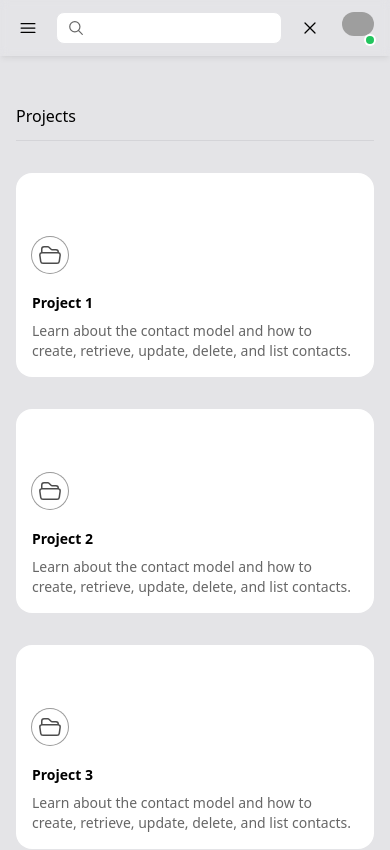
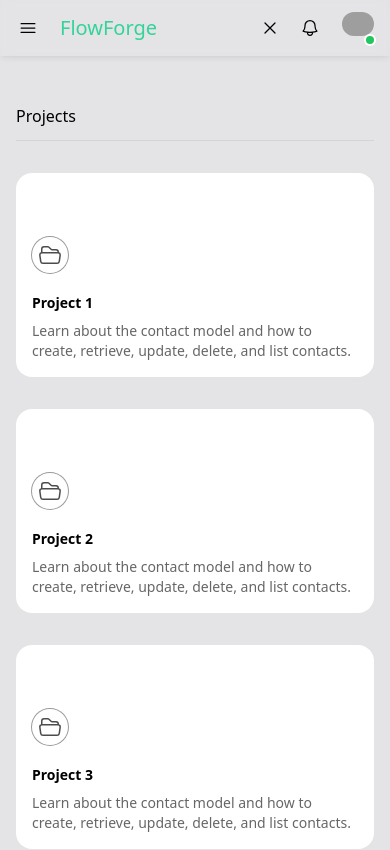
Before and after one commit to aivaras-bankauskas/vuetasks, a Vue app: page / in a window 390 px wide. Shown: the top 850 px of the page. Built offline with nearby package versions, Linux system fonts and the light colour scheme; grey boxes are pictures that could not be loaded.

Commit message:
HeaderLayout.vue: update search and styling

```diff
--- a/src/views/layouts/HeaderLayout.vue
+++ b/src/views/layouts/HeaderLayout.vue
@@ -20,19 +20,20 @@
     });
 
     const toggleStore = useToggleStore();
+    const searchId = 'headerSearch';
 </script>
 
 <template>
     <div class="hidden lg:flex">
         <CompanyNameLink :data="data" link-to="/" span-class="text-2xl" />
     </div>
-    <div class="fixed inset-x-0 top-0 z-50 flex h-14 items-center justify-between gap-4 px-4 sm:px-6 lg:left-64 lg:z-30 lg:px-8 xl:left-72 transition nav-background link">
+    <div class="fixed inset-x-0 top-0 z-50 h-14 flex justify-between items-center gap-4 px-4 sm:px-6 lg:left-64 lg:z-30 lg:px-8 xl:left-72 transition nav-background link">
         <div class="flex items-center gap-5 lg:hidden">
             <HamburgerIcon />
-            <CompanyNameLink :data="data" link-to="/" :class="{ 'hidden': toggleStore.isSearchShown }" span-class="text-xl" />
+            <CompanyNameLink :data="data" link-to="/" :class="{ 'hidden': toggleStore.isSearchShown[searchId] }" span-class="text-xl" />
         </div>
-        <div :class="{ 'hidden': !toggleStore.isSearchShown }" class="max-w-md flex-auto sm:block">
-            <SearchInput input-class="border border-body-light dark:border-body-dark/50" />
+        <div :class="{ 'hidden': !toggleStore.isSearchShown[searchId] }" class="max-w-md flex-auto sm:block">
+            <SearchInput placeholder="Search something..." input-class="border border-body-light dark:border-body-dark/50" />
         </div>
         <div class="flex items-center gap-5">
             <nav class="hidden lg:block">
@@ -43,9 +44,9 @@
             </nav>
             <div class="hidden lg:block md:h-5 md:w-px md:bg-divider-light md:dark:bg-divider-dark"></div>
             <div class="flex gap-4">
-                <SearchIcon />
+                <SearchIcon :search-id="searchId" />
                 <ThemeIcon class="theme-icon-class" light-class="stroke-color-light" dark-class="stroke-color-dark" />
-                <NotificationIcon :class="{ 'hidden': toggleStore.isSearchShown }" />
+                <NotificationIcon :class="{ 'hidden': toggleStore.isSearchShown[searchId] }" />
             </div>
             <UserAvatar class="hidden xxs:block" :data="data" />
         </div>
```
